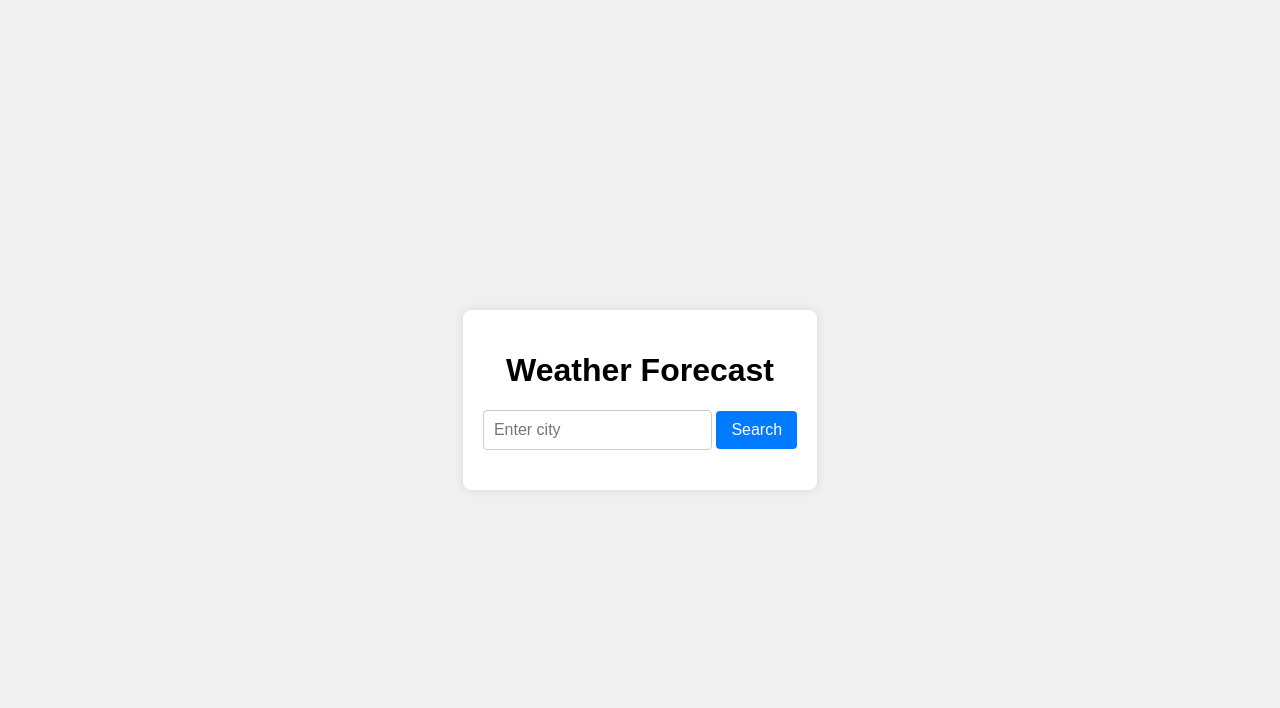
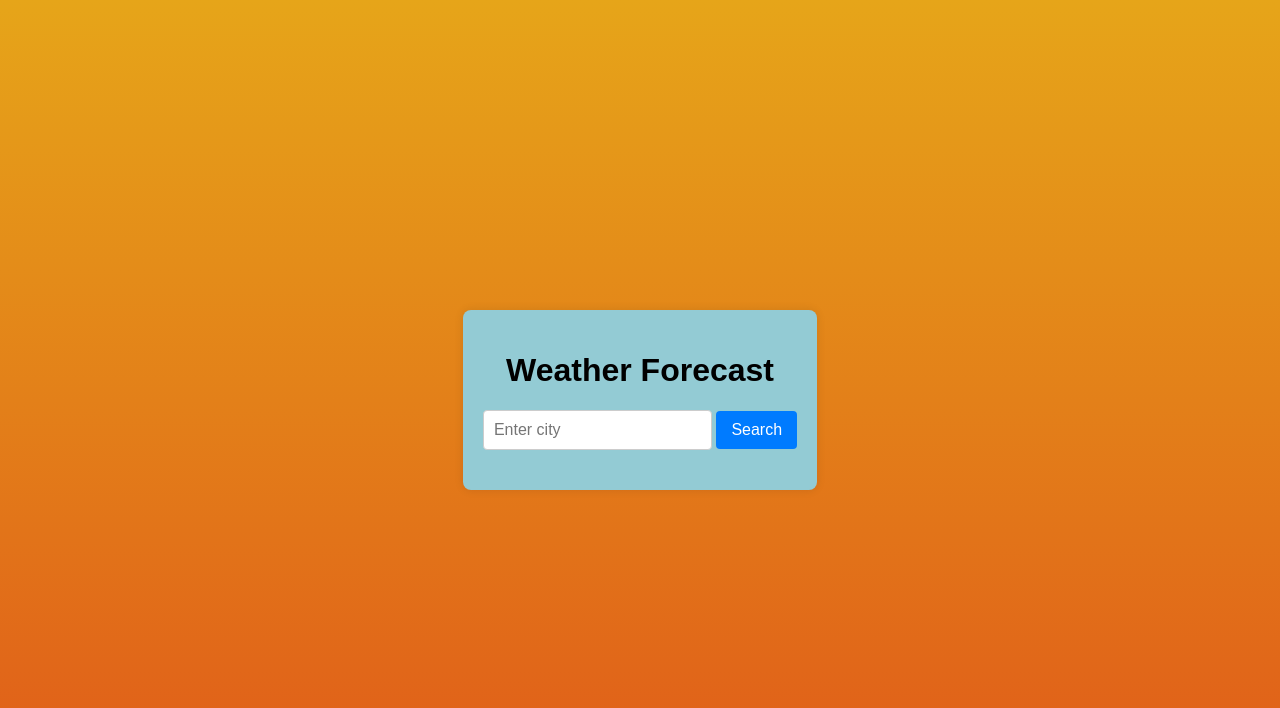
Before and after one commit to mahadevatarun/tarun-wether-api, a plain HTML site: page index.html in a window 1280 px wide. Drawn offline with Linux system fonts and the light colour scheme.

Commit message:
updated css

```diff
--- a/style.css
+++ b/style.css
@@ -3,14 +3,14 @@ body {
     justify-content: center;
     align-items: center;
     height: 100vh;
-    background-color: #f0f0f0;
+    background-image: linear-gradient(#e6a519, #e05b19);
     font-family: Arial, sans-serif;
     margin: 0;
 }
 
 .weather-container {
     text-align: center;
-    background-color: #fff;
+    background-color: rgb(147, 203, 212) ;
     padding: 20px;
     border-radius: 8px;
     box-shadow: 0 0 10px rgba(0, 0, 0, 0.1);
```
